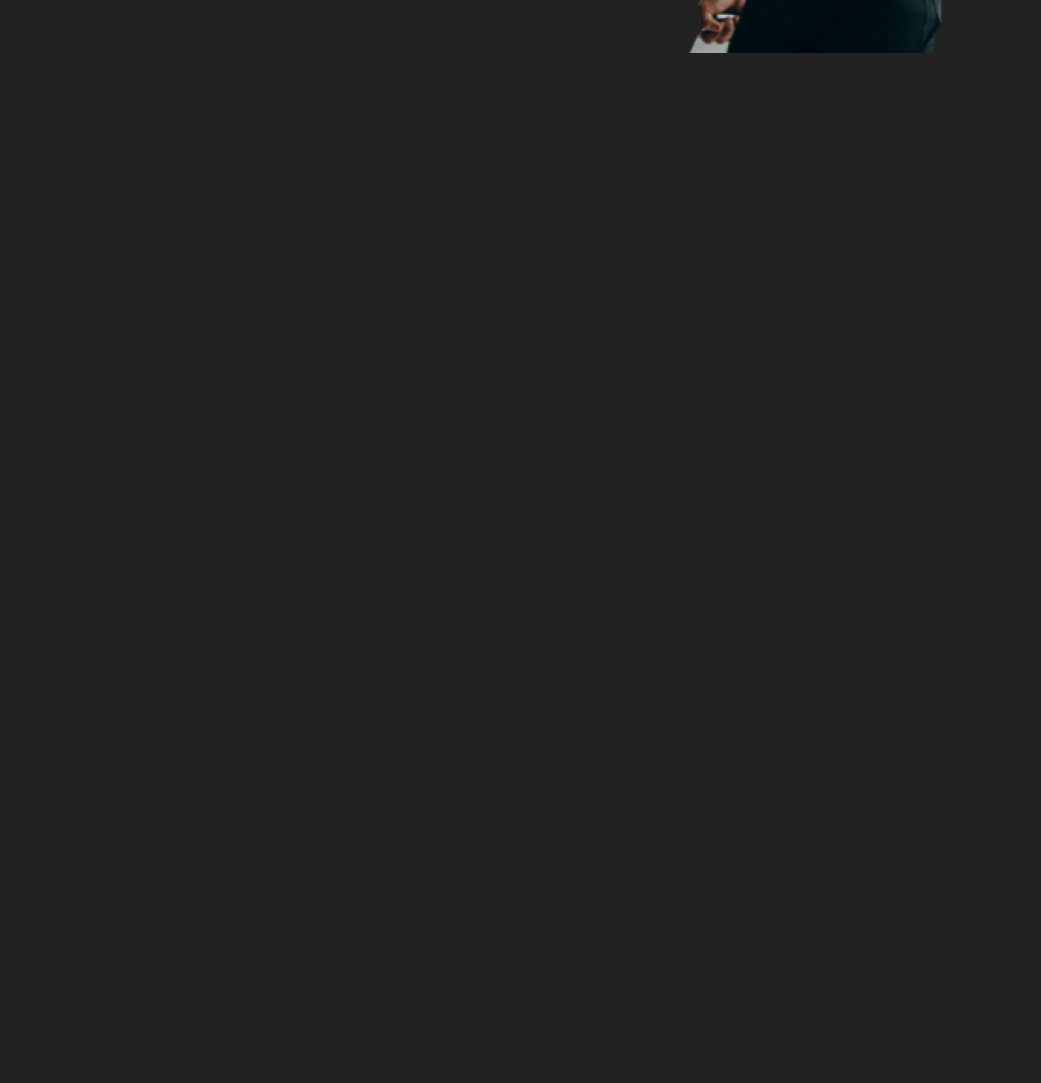
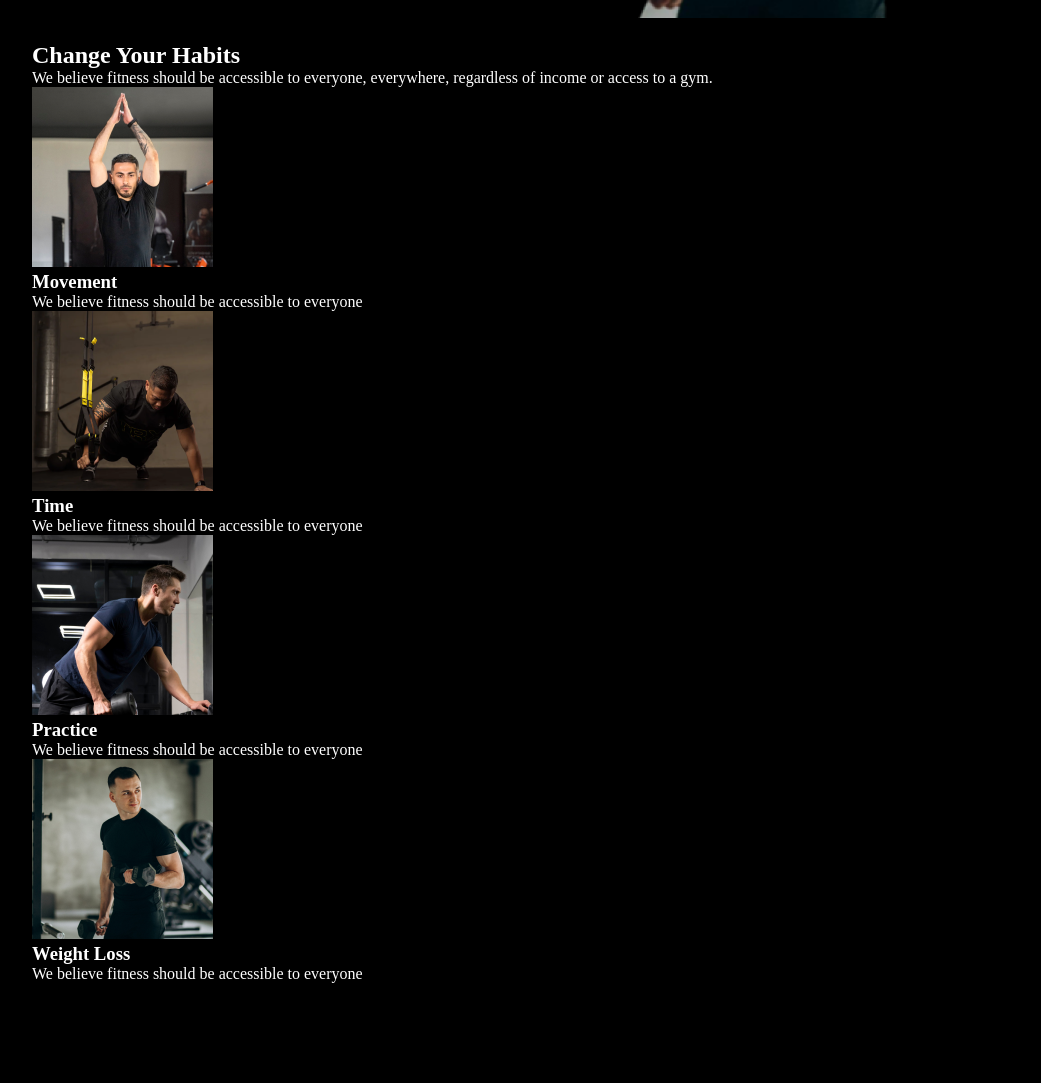
Before and after one commit to FaysalMiah55/versatile-ui, a plain HTML site: page index.html in a window 1280 px wide. Shown: the part 740-1823 px from the top of the page, without its empty margins (68-1109 px from the left). Before the commit the page ends 800 px from the top, so only its background shows below. Drawn offline with Linux system fonts and the light colour scheme.

Commit message:
change banner

```diff
--- a/index.html
+++ b/index.html
@@ -11,7 +11,7 @@
     <!-- header part -->
     <header>
         <!-- navbar -->
-        <nav class="nav-container display-flex">
+        <nav class="nav-container header-margin display-flex">
             <h3 class="nav-title orange-color">Fitness</h3>
             <div class="nav-link">
                 <ul class="display-flex">
@@ -51,7 +51,34 @@
         </div>
     </header>
     <!-- main part -->
-    <main></main>
+    <main>
+        <section id="change-habits" class="section-margin">
+            <h2 class="habit-title">Change Your Habits</h2>
+            <p class="habit-description">We believe fitness should be accessible to everyone, everywhere, regardless of income or access to a gym.</p>
+            <habit-cards-container>
+                <habit-card>
+                    <img src="images/image 2.png" alt="">
+                    <h3 class="sub-title">Movement</h3>
+                    <p class="sub-description">We believe fitness should be accessible to everyone</p>
+                </habit-card>
+                <habit-card>
+                    <img src="images/image 3.png" alt="">
+                    <h3 class="sub-title">Time</h3>
+                    <p class="sub-description">We believe fitness should be accessible to everyone</p>
+                </habit-card>
+                <habit-card>
+                    <img src="images/image 4.png" alt="">
+                    <h3 class="sub-title">Practice</h3>
+                    <p class="sub-description">We believe fitness should be accessible to everyone</p>
+                </habit-card>
+                <habit-card>
+                    <img src="images/image 5.png" alt="">
+                    <h3 class="sub-title">Weight Loss</h3>
+                    <p class="sub-description">We believe fitness should be accessible to everyone</p>
+                </habit-card>
+            </habit-cards-container>
+        </section>
+    </main>
     <!-- footer part -->
     <footer></footer>
 </body>
--- a/styles/style.css
+++ b/styles/style.css
@@ -17,7 +17,9 @@
 *{
     margin: 0;
     padding: 0;
-    background-color: #222222;
+}
+body{
+    background-color: black;
     color: white;
 }
 
@@ -40,10 +42,12 @@
     font-size: 18px;
     font-weight: 600;
 }
+.section-margin{
+    margin: 100px 100px;
+}
 
 /* header */
 header{
-    margin: 50px 100px;
     background: linear-gradient(180.00deg, rgb(17, 17, 17),rgba(119, 119, 119, 0) 100%);
 }
 /* navbar */
@@ -60,12 +64,15 @@ nav ul li {
 }
 nav ul li a{
     text-decoration: none;
+    color: white;
 }
 .home{
     border-radius: 46px;
     padding: 8px 20px;
 }
 .nav-container{
+    margin: 0px 150px;
+    padding: 50px;
     justify-content: space-between;
     align-items: center;
 }
@@ -79,6 +86,7 @@ nav ul li a{
 
 /* banner style */
 .banner-container{
+    margin: 0px 150px;
     justify-content: space-between;
     align-items: center;
     gap: 100px;
@@ -90,7 +98,8 @@ nav ul li a{
     gap: 28px;
     width: 450;
     height: 440;
-    margin-right: 80px;
+    margin-right: 10px;
+    margin-top: 100px;
 }
 .banner-title{
     font-size: 78px;
@@ -117,7 +126,7 @@ nav ul li a{
     border: 1px solid rgb(255, 255, 255);
 }
 .banner-right{
-    margin-top: 20px;
+    margin-top: -250px;
 }
 .banner-right img{
     position: relative;
@@ -175,6 +184,12 @@ nav ul li a{
     margin: -400px 0 0 230px;
 }
 
+/* main */
+/* change habit section */
+#change-habits{
+
+}
+
 /* responsive */
 /* small devices */
 @media screen and (max-width: 575px) {
```
